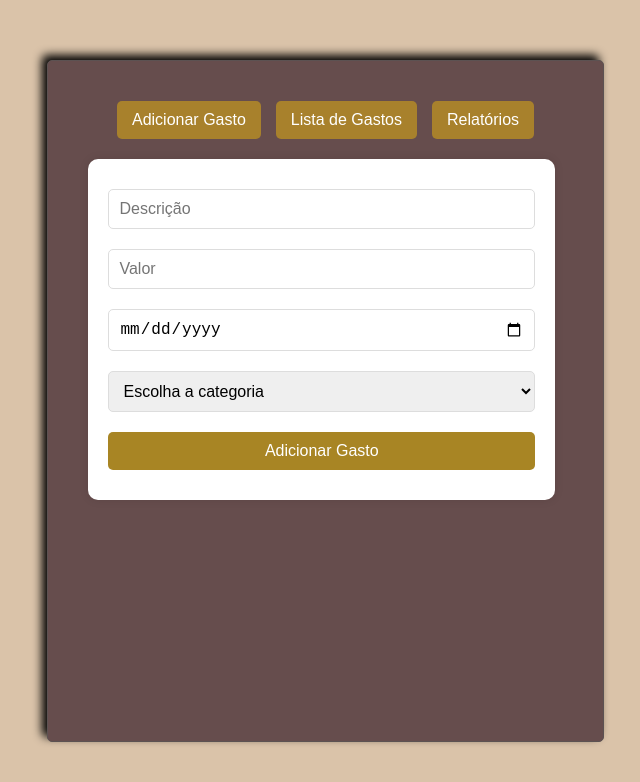
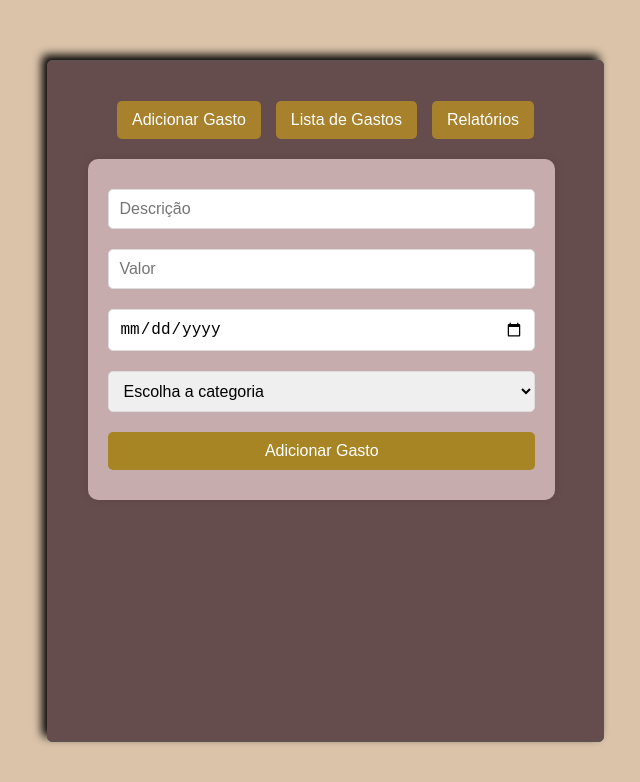
Before and after one commit to alyssonaraujoo/projeto-final-capacita, a React (Vite) app in the folder frontend/: page / in a window 1280 px wide. Shown: the top 782 px of the page, without its empty margins (343-983 px from the left). Built offline with nearby package versions, Linux system fonts and the light colour scheme; no server answers.

Commit message:
Trabalhando no arquivo GastosContext.css e style.css

```diff
--- a/frontend/src/components/styles.css
+++ b/frontend/src/components/styles.css
@@ -13,7 +13,7 @@ body {
   .container {
     width: 90%;
     max-width: 600px;
-    background: #fff;
+    background: #c6acac;
     padding: 20px;
     border-radius: 10px;
     box-shadow: 0px 0px 10px rgba(0, 0, 0, 0.1);
```
Also changed, not shown: frontend/src/components/GastosContext.css (+12 -0 lines).
